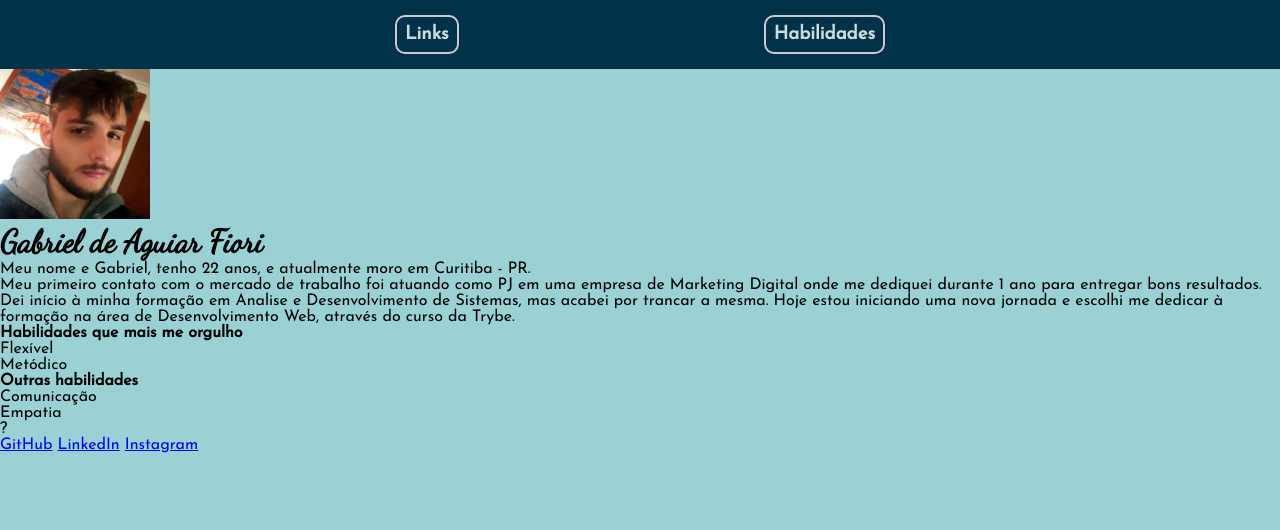
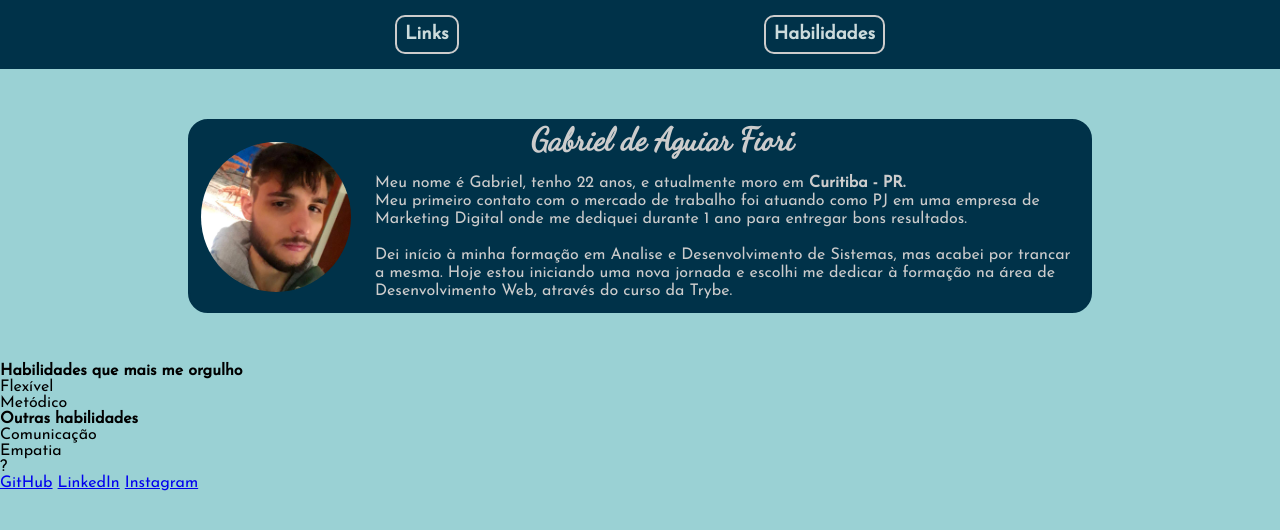
Before and after one commit to Gabriel-AFiori/Gabriel-AFiori.github.io, a plain HTML site: page index.html in a window 1280 px wide. Drawn offline with Linux system fonts and the light colour scheme.

Commit message:
Fiz a estilizacao da subheader

```diff
--- a/index.html
+++ b/index.html
@@ -29,10 +29,10 @@
             <img src="./images/foto.png" alt="minha foto">
             <h1>Gabriel de Aguiar Fiori</h1>
             <p>
-                Meu nome e Gabriel, tenho 22 anos, e atualmente moro em Curitiba - PR.<br>
+                Meu nome é Gabriel, tenho 22 anos, e atualmente moro em <strong>Curitiba - PR.</strong><br>
                 Meu primeiro contato com o mercado de trabalho foi atuando como PJ em uma empresa de Marketing Digital
                 onde
-                me dediquei durante 1 ano para entregar bons resultados. <br>
+                me dediquei durante 1 ano para entregar bons resultados. <br> <br>
                 Dei início à minha formação em Analise e Desenvolvimento de Sistemas, mas acabei por trancar a mesma.
                 Hoje
                 estou iniciando uma nova jornada e escolhi me dedicar à formação na área de Desenvolvimento Web, através
--- a/style.css
+++ b/style.css
@@ -15,7 +15,7 @@ body{
     padding: 15px;
 }
 .header div {
-    width: 700px;
+    width: 900px;
     margin: auto;
     text-align: center;
 }
@@ -34,6 +34,32 @@ body{
 .header h3:nth-of-type(1) {
     margin-right: 300px;
 }
+.subheader {
+    padding: 50px;
+}
+.subheader-eu {
+    width: 900px;
+    height: 190px;
+    margin: auto;
+    border: 2px solid #003249;
+    border-radius: 20px;
+    background-color: #003249;
+    color: #ccc;
+}
 .subheader-eu h1 {
     font-family: 'Dancing Script', cursive;
+    display: inline-block;
+    margin-left: 180px;
 }
+.subheader-eu img {
+    width: 150px;
+    float: left;
+    margin-top: 21px;
+    margin-left: 11px;
+    border-radius: 100px;
+}
+.subheader-eu p {
+    padding: 15px;
+    margin-left: 170px;
+    line-height: 18px;
+}
```
